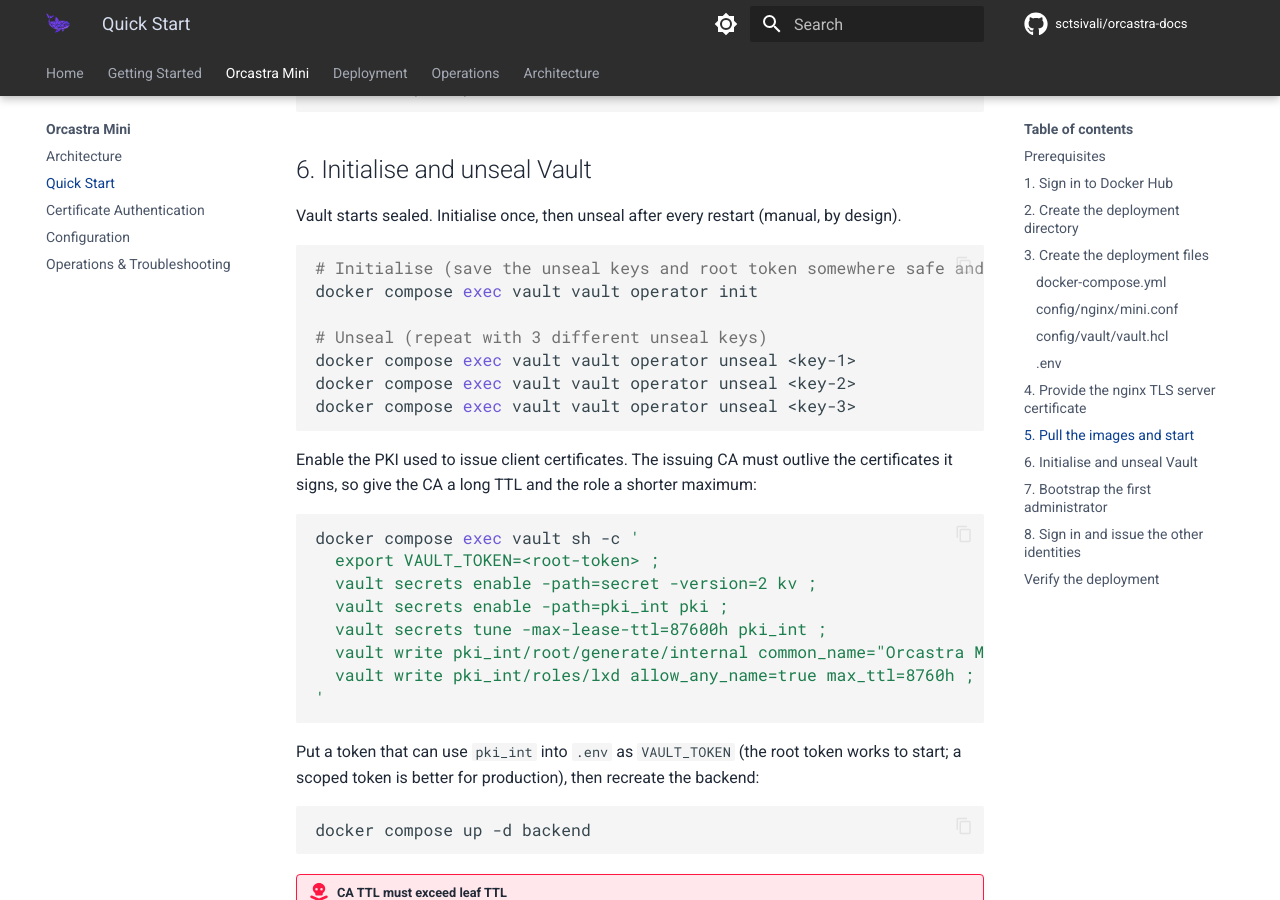
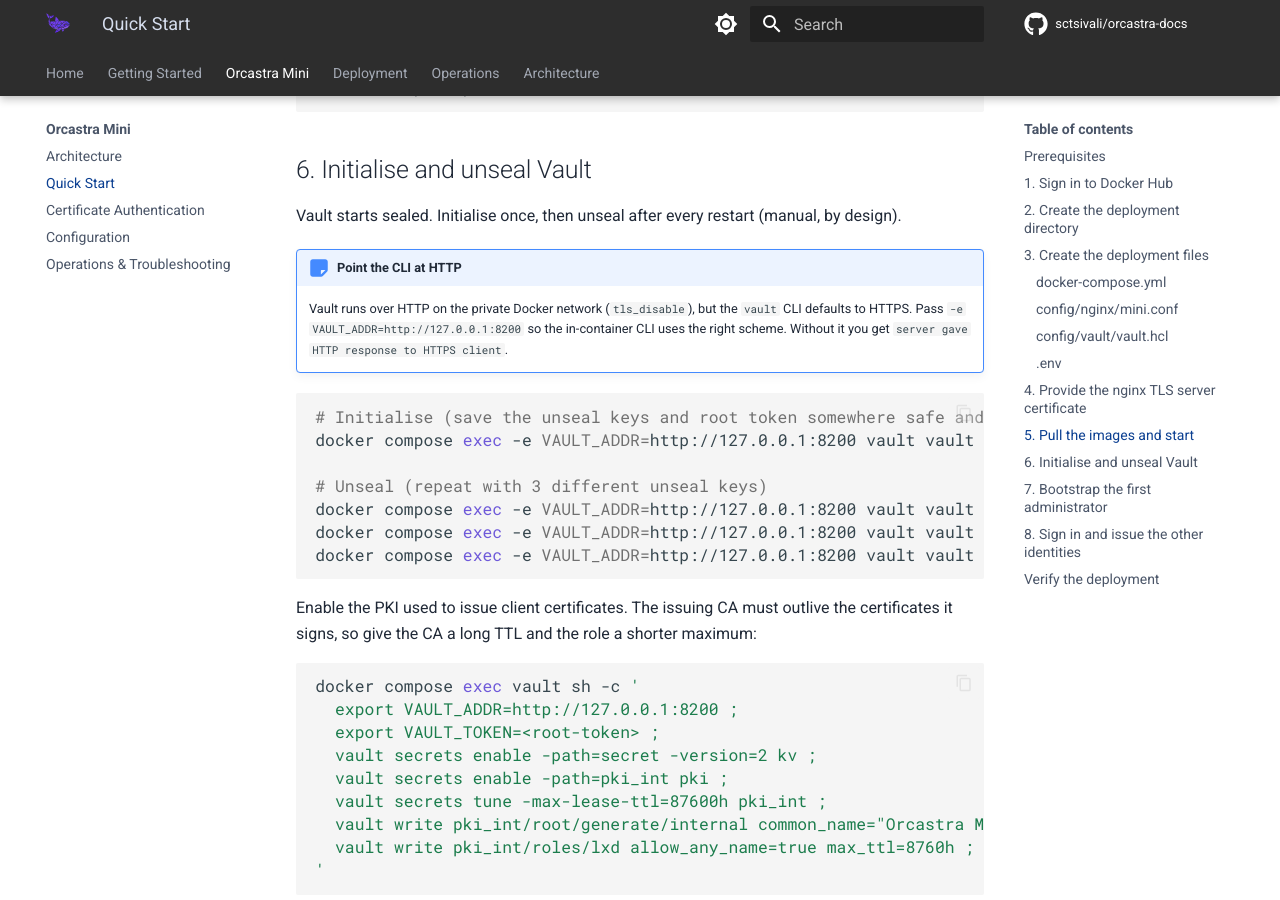
Before and after one commit to sctsivali/orcastra-docs, an MkDocs documentation site: the page built from docs/mini/quick-start.md, in a window 1280 px wide and 900 px high, scrolled down 9283 px. Built offline with MkDocs 1.6.1 and Material for MkDocs 9.7.7, drawn with Linux system fonts in a browser that asks for light colours; comment, search, counter and statistics services are not loaded; the version menu is left out.

Commit message:
docs(mini): set VAULT_ADDR=http for the in-container Vault CLI
The Vault server runs over HTTP (tls_disable) but the CLI defaults to HTTPS, so the exec
commands failed with "server gave HTTP response to HTTPS client". Pass
-e VAULT_ADDR=http://127.0.0.1:8200 on init/unseal/status and export it in the PKI block.

````diff
--- a/docs/mini/quick-start.md
+++ b/docs/mini/quick-start.md
@@ -412,14 +412,19 @@
 
 Vault starts sealed. Initialise once, then unseal after every restart (manual, by design).
 
+!!! note "Point the CLI at HTTP"
+    Vault runs over HTTP on the private Docker network (`tls_disable`), but the `vault` CLI
+    defaults to HTTPS. Pass `-e VAULT_ADDR=http://127.0.0.1:8200` so the in-container CLI uses
+    the right scheme. Without it you get `server gave HTTP response to HTTPS client`.
+
 ```bash
 # Initialise (save the unseal keys and root token somewhere safe and offline)
-docker compose exec vault vault operator init
+docker compose exec -e VAULT_ADDR=http://127.0.0.1:8200 vault vault operator init
 
 # Unseal (repeat with 3 different unseal keys)
-docker compose exec vault vault operator unseal <key-1>
-docker compose exec vault vault operator unseal <key-2>
-docker compose exec vault vault operator unseal <key-3>
+docker compose exec -e VAULT_ADDR=http://127.0.0.1:8200 vault vault operator unseal <key-1>
+docker compose exec -e VAULT_ADDR=http://127.0.0.1:8200 vault vault operator unseal <key-2>
+docker compose exec -e VAULT_ADDR=http://127.0.0.1:8200 vault vault operator unseal <key-3>
 ```
 
 Enable the PKI used to issue client certificates. The issuing CA must outlive the certificates
@@ -427,6 +432,7 @@
 
 ```bash
 docker compose exec vault sh -c '
+  export VAULT_ADDR=http://127.0.0.1:8200 ;
   export VAULT_TOKEN=<root-token> ;
   vault secrets enable -path=secret -version=2 kv ;
   vault secrets enable -path=pki_int pki ;
````
Also changed, not shown: docs/mini/operations.md (+3 -3 lines).
